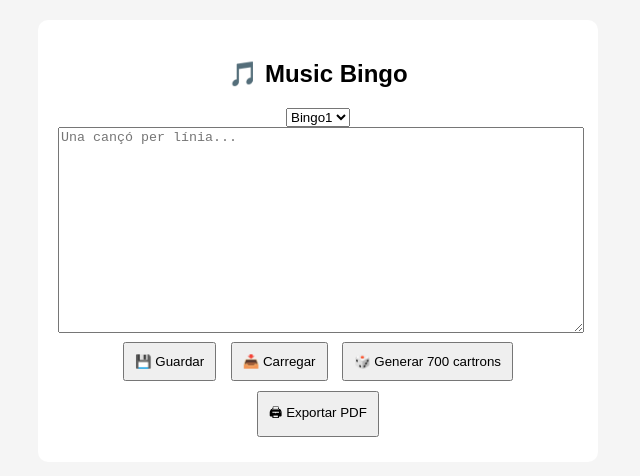
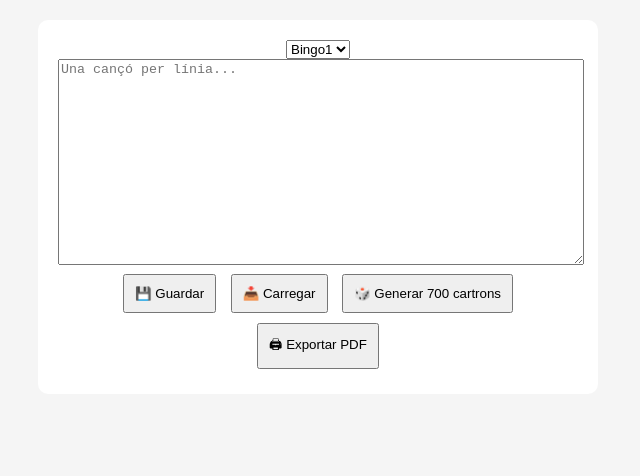
Before and after one commit to comissiofestesms-web/music-bingo, a plain HTML site: page index.html in a window 1280 px wide. Shown: the whole page, without its empty margins (322-962 px from the left). Drawn offline with Linux system fonts and the light colour scheme.

Commit message:
Update index.html

```diff
--- a/index.html
+++ b/index.html
@@ -10,7 +10,6 @@
 
 <div class="panel">
 
-  <h2>🎵 Music Bingo</h2>
 
   <select id="bingoSelect">
     <option>Bingo1</option>
```
